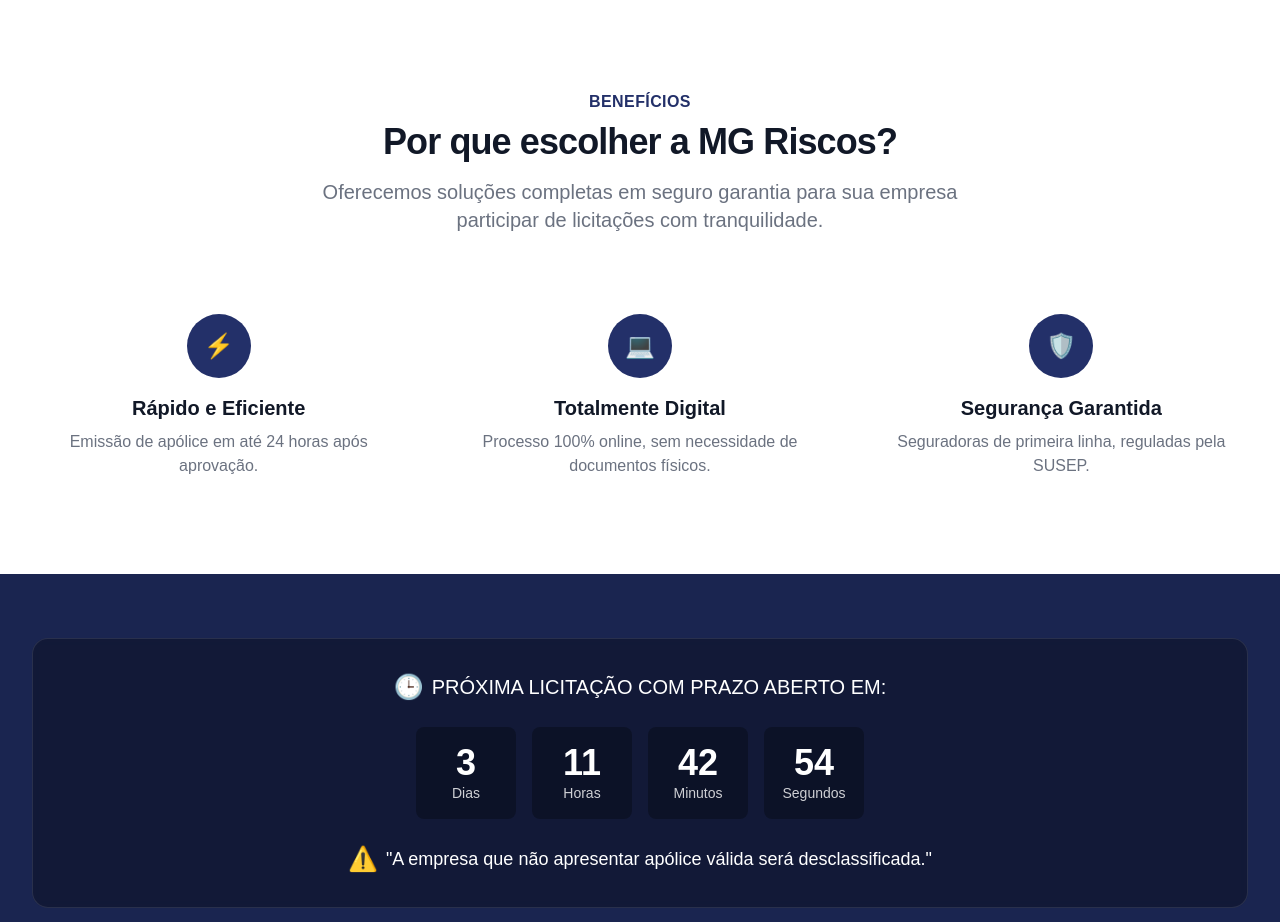
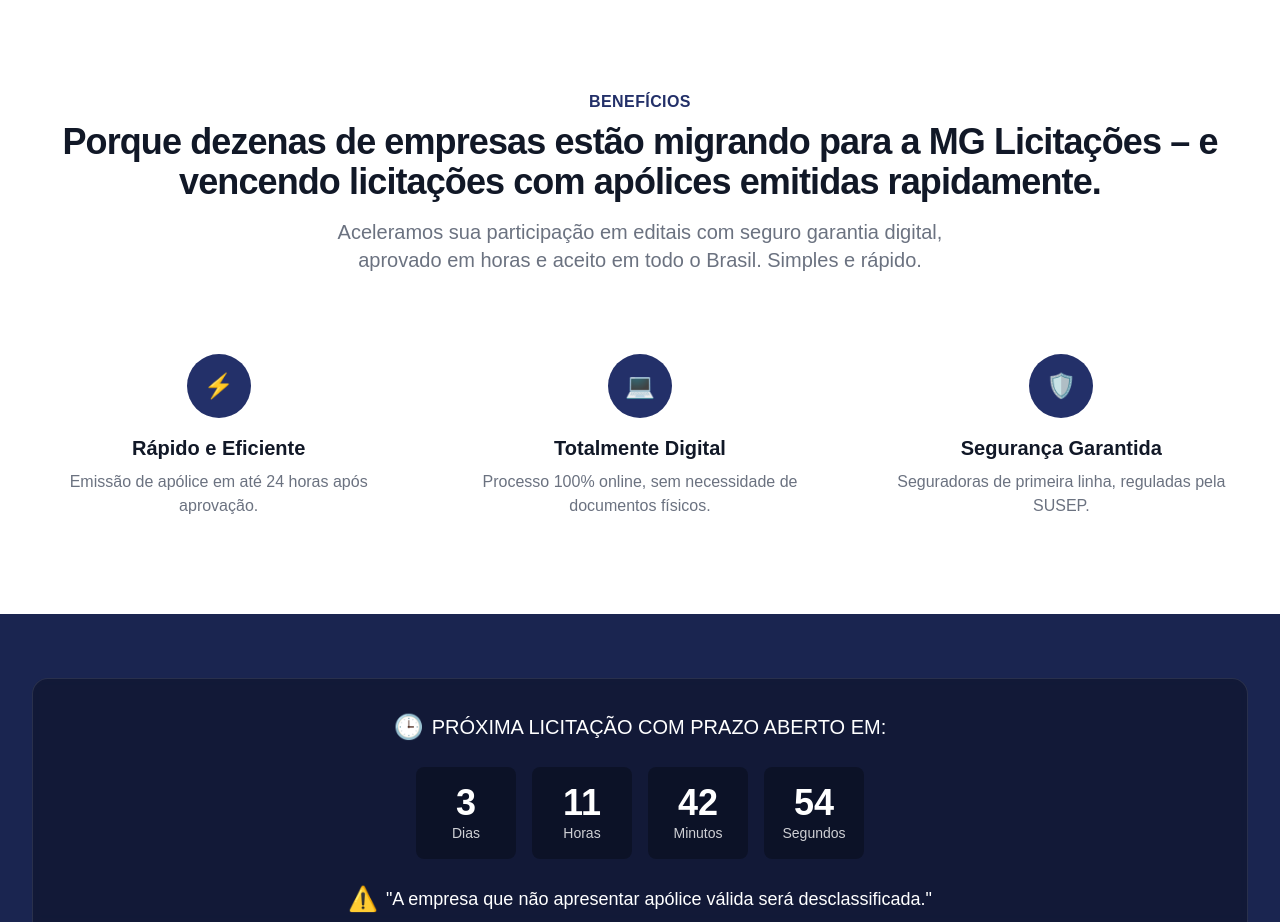
Before and after one commit to kauntdewn1/garantia-app, a React (Vite) app: page / in a window 1280 px wide. Shown: the part 1080-2002 px from the top of the page. Built offline with nearby package versions, Linux system fonts and the light colour scheme; no server answers; the HTML template or start-up script is replaced by a standard one; a web font is replaced by a local one.

Commit message:
Add Terms of Service Page and Update Footer

```diff
--- a/src/components/Features.jsx
+++ b/src/components/Features.jsx
@@ -28,10 +28,10 @@
             Benefícios
           </h2>
           <p className="mt-2 text-3xl leading-8 font-extrabold tracking-tight text-gray-900 sm:text-4xl">
-            Por que escolher a MG Riscos?
+            Porque dezenas de empresas estão migrando para a MG Licitações – e vencendo licitações com apólices emitidas rapidamente.
           </p>
           <p className="mt-4 max-w-2xl text-xl text-gray-500 lg:mx-auto">
-            Oferecemos soluções completas em seguro garantia para sua empresa participar de licitações com tranquilidade.
+            Aceleramos sua participação em editais com seguro garantia digital, aprovado em horas e aceito em todo o Brasil. Simples e rápido.
           </p>
         </div>
 
```
